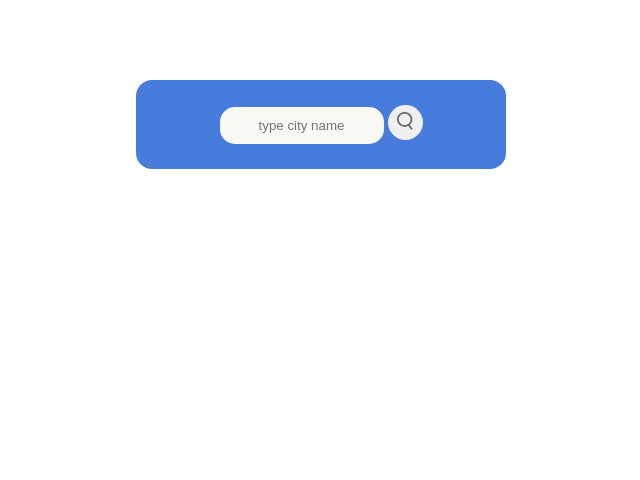
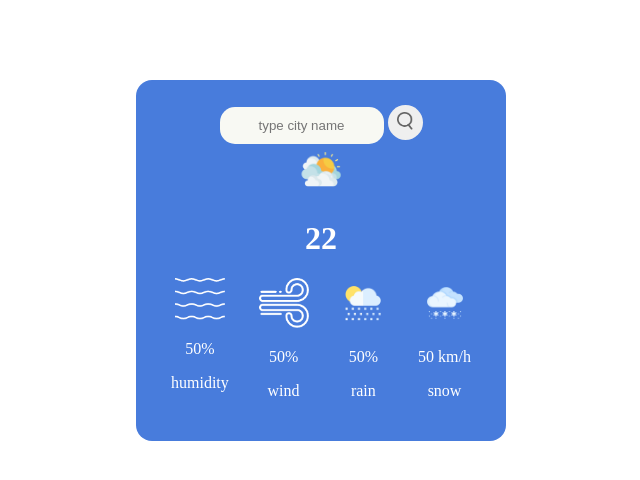
Before and after one commit to rohitmehtajuly31/weather_api_js, a plain HTML site: page index.html in a window 1280 px wide. Shown: the whole page, without its empty margins (319-959 px from the left). Drawn offline with Linux system fonts and the light colour scheme; no server answers.

Commit message:
first commit

```diff
--- a/index.html
+++ b/index.html
@@ -15,8 +15,39 @@
         <input type="text" placeholder="type city name">
         <button><img src="./images/search.png" alt=""></button>
     </div>
+    <div class="weather">
+    <img src="./images/clouds.png" class="weather-icon" alt="">
+    <h1 class="temp">22</h1>
+    <h1 class="city"></h1>
+    <div class="detail">
+        <div class="column">
+            <img src="./images/humidity.png" class="weather-icon" alt="">
+
+        <p class="humidity">50%</p>
+        <p>humidity</p>
+        </div>
+        <div class="column">
+            <img src="./images/wind.png" class="weather-icon" alt="">
+
+        <p class="wind">50%</p>
+        <p>wind</p>
+        </div>
+        <div class="column">
+            <img src="./images/rain.png" class="weather-icon" alt="">
+
+        <p class="rain">50%</p>
+        <p>rain</p>
+        </div>
+        <div class="column">
+            <img src="./images/snow.png" class="weather-icon" alt="">
+
+        <p class="snow">50 km/h</p>
+        <p>snow</p>
+        </div>
+    </div>
+    </div>
 </div>
 
-
+<script src="script.js"></script>
 </body>
 </html>
--- /dev/null
+++ b/script.js
@@ -0,0 +1,12 @@
+const url=`https://api.openweathermap.org/data/2.5/weather?units=metrics&q=`;
+const key='747cf5ef6189c8173c47fc5fe0dc9810';
+
+async function weather(city){
+    const response=await fetch(`${url}${city}&appid=${key}`);
+    var data=await response.json()
+    console.log(data)
+    console.log(data.main)
+    const cityn=document.querySelector('.city')
+    cityn.innerHTML=data.name;
+}
+weather('delhi')
--- a/style.css
+++ b/style.css
@@ -39,3 +39,10 @@
     height: 35px;
     cursor: pointer;
 }
+.detail{
+    display: flex;
+    justify-content: space-between;
+}
+.weather-icon{
+    width: 50px;
+}
```
